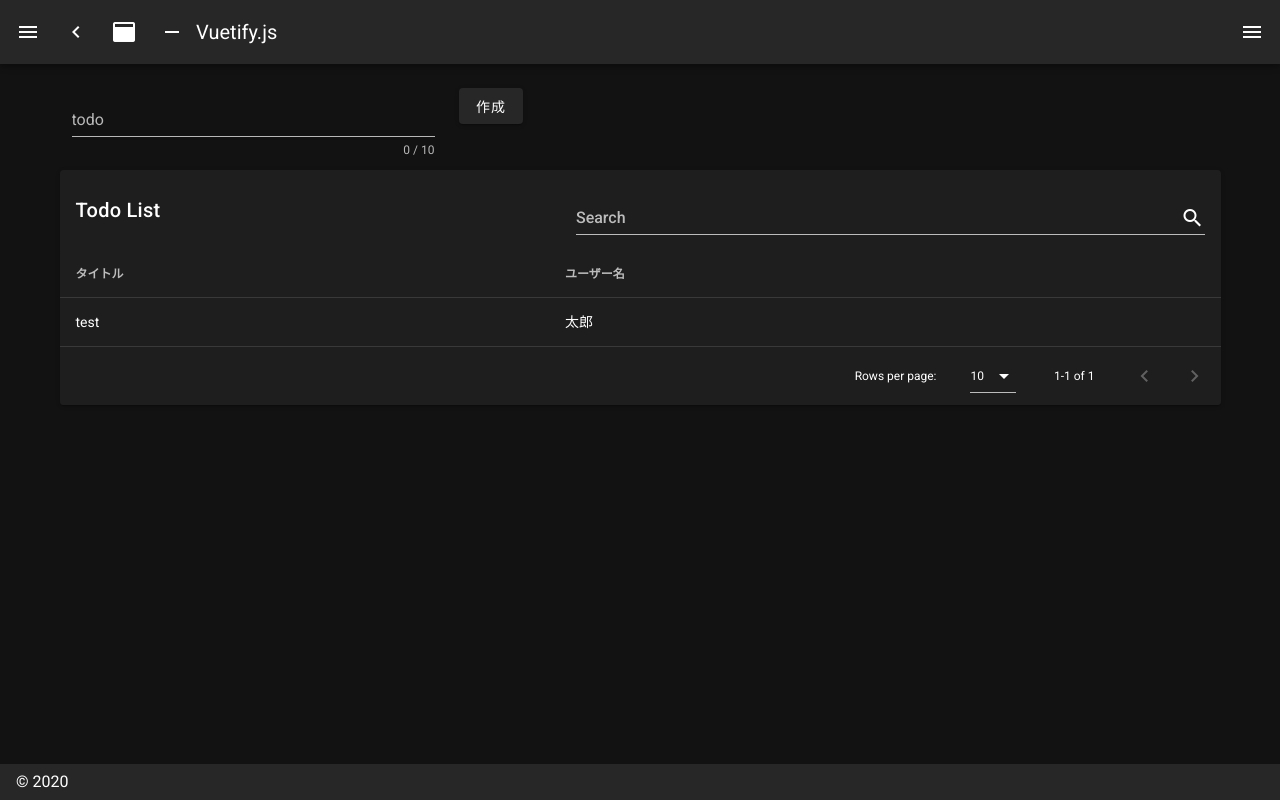
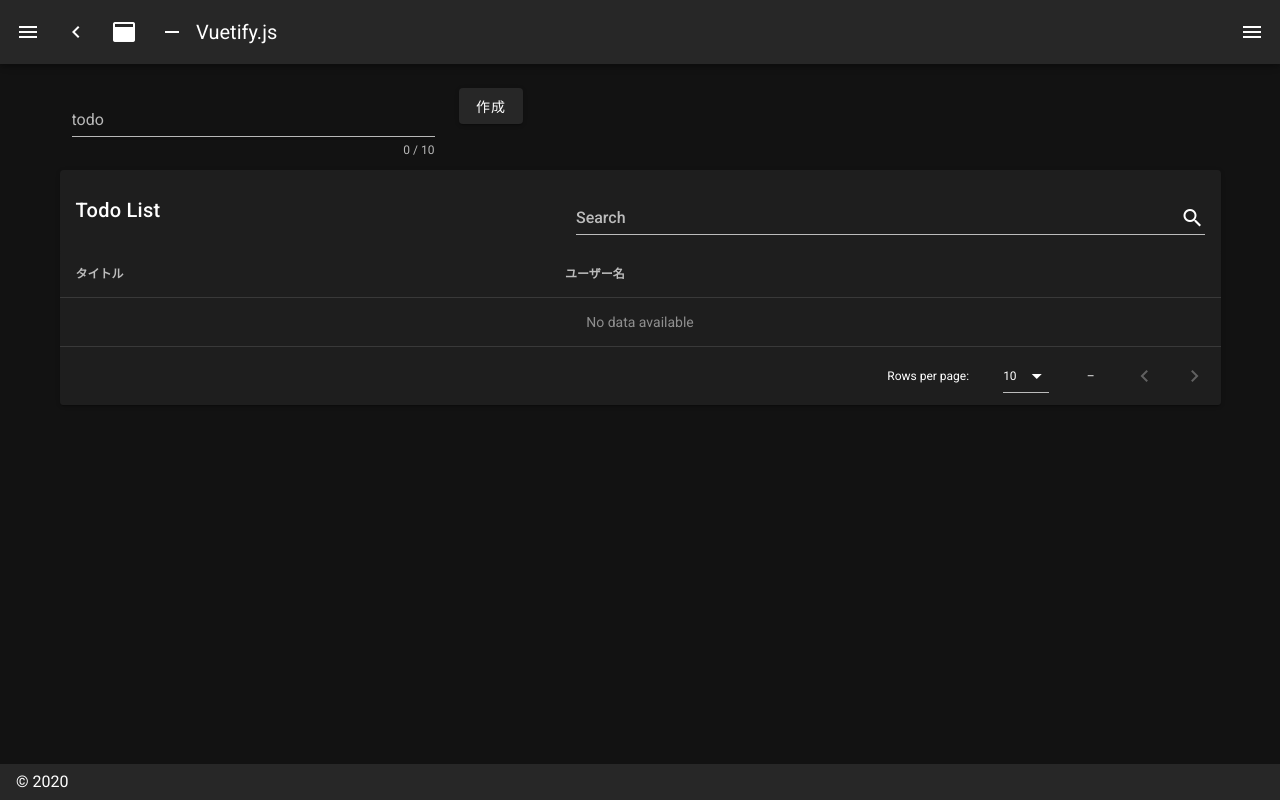
Before and after one commit to ShotaroHirose59/todo-web, a Nuxt app: page / in a window 1280 px wide. Built offline with nearby package versions, Linux system fonts and the light colour scheme.

Commit message:
[Add] タスクの追加と表示を可能に (まだリロードすると消える段階)

```diff
--- a/components/AddTodo.vue
+++ b/components/AddTodo.vue
@@ -26,6 +26,7 @@ export default {
   },
   methods: {
     handleSubmit() {
+      this.$emit('submit', this.title)
       this.title = ''
     },
   },
--- a/components/TodoList.vue
+++ b/components/TodoList.vue
@@ -21,14 +21,14 @@
 
 <script>
 export default {
+  props: {
+    todos: {
+      type: Array,
+      required: true,
+    },
+  },
   data() {
     return {
-      todos: [
-        {
-          title: 'test',
-          username: '太郎',
-        },
-      ],
       search: '',
       headers: [
         {
--- a/pages/index.vue
+++ b/pages/index.vue
@@ -1,7 +1,7 @@
 <template>
   <div>
-    <AddTodo />
-    <TodoList />
+    <AddTodo @submit="addTodo" />
+    <TodoList :todos="todos" />
   </div>
 </template>
 
@@ -19,6 +19,13 @@ export default {
       todos: [],
     }
   },
+  methods: {
+    addTodo(title) {
+      this.todos.push({
+        title,
+      })
+    },
+  },
 }
 </script>
 
```
